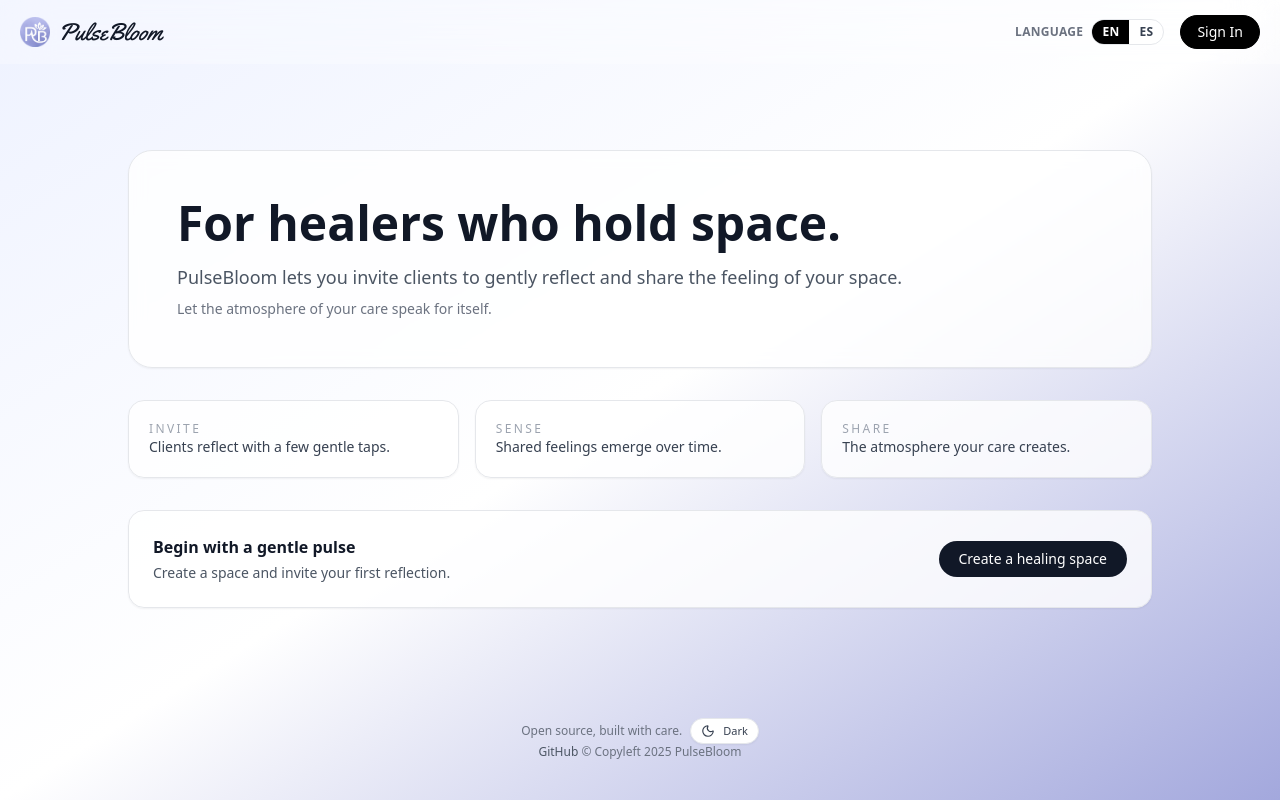
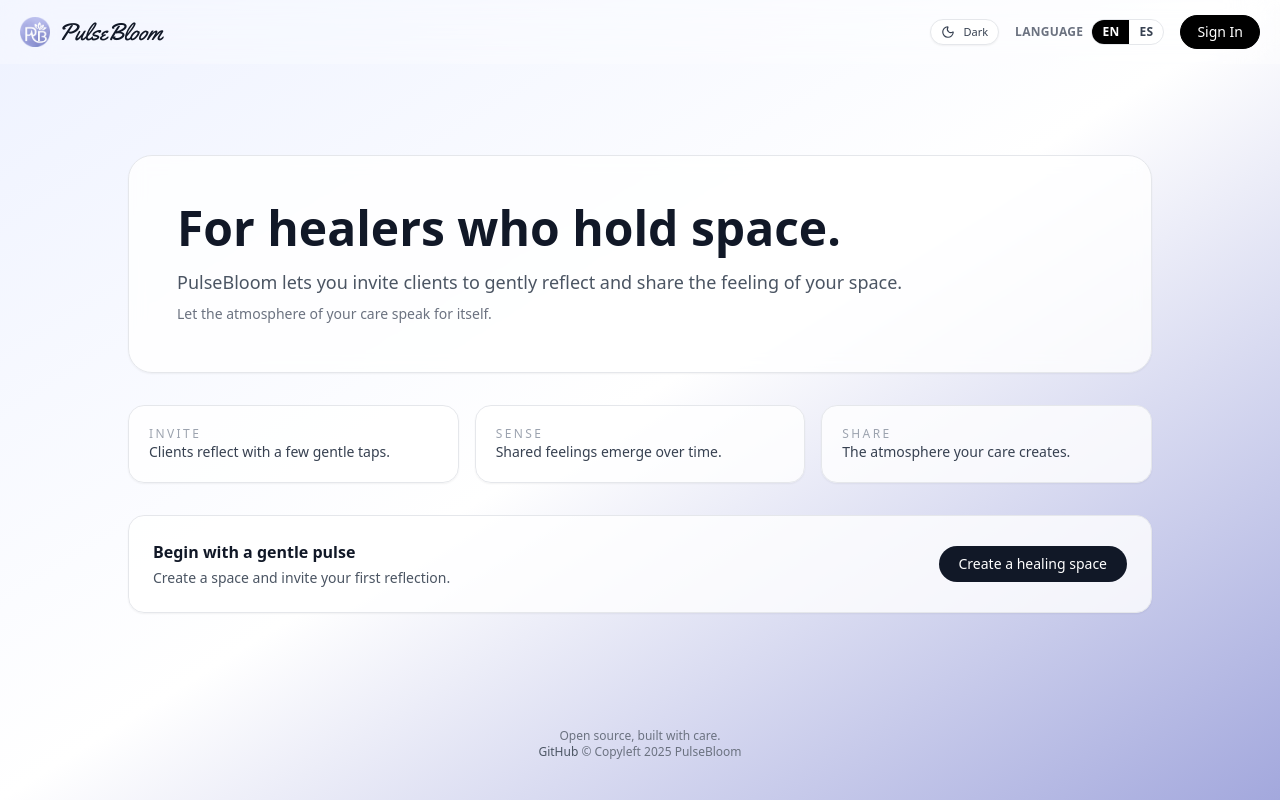
Before and after one commit to yumengcao4888/pulse-bloom, a Next.js app: page / in a window 1280 px wide. Built offline with nearby package versions, Linux system fonts and the light colour scheme; no server answers; a web font is replaced by a local one.

Commit message:
Optimized dark mode button display.

```diff
--- a/components/layout/footer.tsx
+++ b/components/layout/footer.tsx
@@ -1,13 +1,10 @@
 import Link from "next/link";
-import ThemeToggle from "@/components/layout/theme-toggle";
-
 export default function Footer() {
   return (
     <footer className="w-full">
       <div className="mx-auto w-full max-w-5xl px-5 pb-10 text-center text-xs text-gray-500 dark:text-gray-400">
         <div className="flex flex-nowrap items-center justify-center gap-2">
           <p className="whitespace-nowrap">Open source, built with care.</p>
-          <ThemeToggle />
         </div>
         <p>
           <Link
--- a/components/layout/navbar.tsx
+++ b/components/layout/navbar.tsx
@@ -10,6 +10,7 @@ import LanguageSwitcher from "@/components/layout/language-switcher";
 import { useLocale } from "@/components/shared/locale-provider";
 import { yellowtail } from "@/app/fonts";
 import icon from "@/app/icon.png";
+import ThemeToggle from "@/components/layout/theme-toggle";
 
 export default function NavBar() {
   const scrolled = useScroll(50);
@@ -65,6 +66,7 @@ export default function NavBar() {
             <p className={yellowtail.className}>PulseBloom</p>
           </Link>
           <div className="flex items-center gap-4">
+            <ThemeToggle />
             <LanguageSwitcher />
             <SignedOut>
               <SignInButton mode="modal">
--- a/components/layout/theme-toggle.tsx
+++ b/components/layout/theme-toggle.tsx
@@ -41,12 +41,12 @@ export default function ThemeToggle() {
     <button
       type="button"
       onClick={toggleTheme}
-      className="inline-flex items-center gap-2 rounded-full border border-gray-200 bg-white px-2.5 py-1 text-[11px] font-medium text-gray-700 shadow-sm transition hover:border-gray-300 dark:border-gray-800 dark:bg-black dark:text-gray-100"
+      className="inline-flex items-center gap-2 rounded-full border border-gray-200 bg-white px-2.5 py-1 text-[11px] font-medium text-gray-700 shadow-sm transition hover:border-pulse-bloom/40 hover:bg-pulse-bloom-soft/30 hover:text-gray-900 hover:shadow-md dark:border-gray-800 dark:bg-black dark:text-gray-100 dark:hover:border-pulse-bloom/50 dark:hover:bg-pulse-bloom/20"
       aria-pressed={isDark}
       aria-label="Toggle dark mode"
     >
       {isDark ? <Sun className="h-3.5 w-3.5" /> : <Moon className="h-3.5 w-3.5" />}
-      {isDark ? "Light" : "Dark"}
+      <span className="hidden sm:inline">{isDark ? "Light" : "Dark"}</span>
     </button>
   );
 }
```
